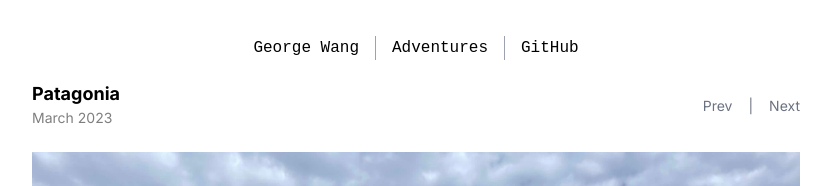
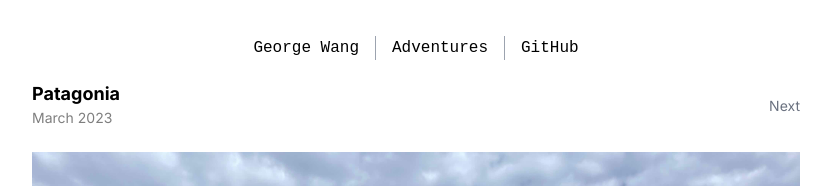
Before and after one commit to joage/website, a Next.js app: page /adventures/pat in a window 1280 px wide. Shown: the top 186 px of the page, without its empty margins (224-1055 px from the left). Built offline with nearby package versions, Linux system fonts and the light colour scheme.

Commit message:
remove prev link

```diff
--- a/src/app/adventures/pat/page.tsx
+++ b/src/app/adventures/pat/page.tsx
@@ -2,7 +2,7 @@ import ImageGroup from '@/components/ImageGroup';
 import Post from '@/components/Post';
 
 const Patagonia = () => (
-  <Post title="Patagonia" date="March 2023" prev="/adventures/utah-2" next="/adventures/shasta">
+  <Post title="Patagonia" date="March 2023" next="/adventures/shasta">
     <ImageGroup images={[{path: "/images/frey.jpg", caption: "Jagged peaks above Refugio Frey"}]} />
 
     <p>Earlier this year I was given a somewhat unexpected opportunity to travel to Argentina for work. Knowing that the south of the country possessed beautiful mountains, I took up this offer excitedly in hopes of exploring them.</p>
```
